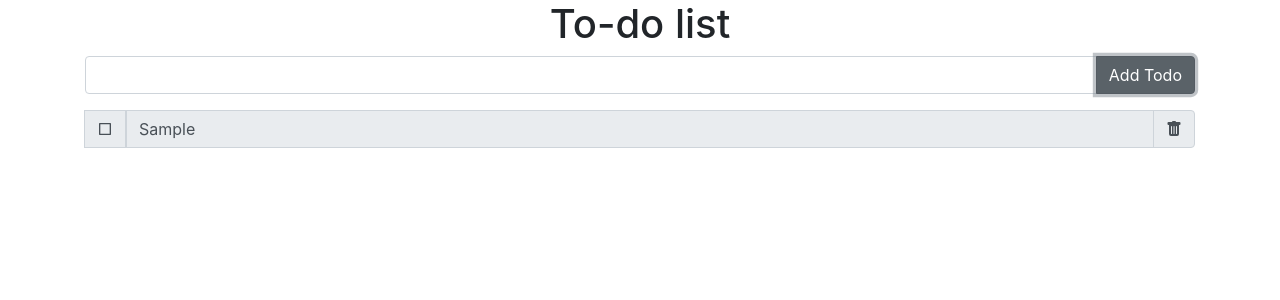
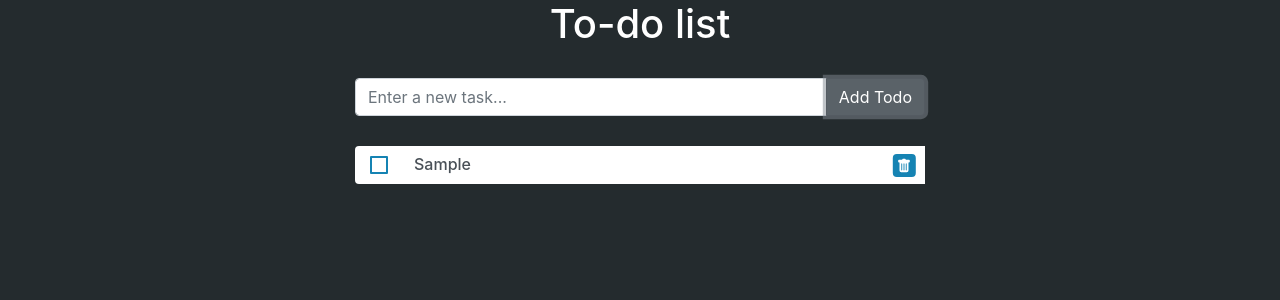
Before and after one commit to Olagammal/todo-app, a React (Create React App) app: page / in a window 1280 px wide. Both pictures are taken after typing "Sample" into the empty fields and a click on the button "Add Todo". Shown: the top 300 px of the page. Built offline with nearby package versions, Linux system fonts and the light colour scheme.

Commit message:
added styles

```diff
--- /dev/null
+++ b/src/App.css
@@ -0,0 +1,63 @@
+body {
+  padding: 0;
+  margin: 0;
+  box-sizing: border-box;
+  background-color: #242b2e;
+}
+h1 {
+  color: #ffffff;
+}
+form {
+  margin-top: 30px;
+}
+.container {
+  width: 600px;
+}
+.addTodobtn {
+  background-color: #1583b3;
+}
+.addTodobtn:hover {
+  background-color: #1aa0d9;
+}
+.form-control[readonly] {
+  background-color: #fff !important;
+  font-weight: 500;
+  border: none;
+  padding: 0.375rem 0.75rem 0.55rem 0.75rem;
+  pointer-events: none;
+}
+.singleTodo {
+  width: 104%;
+  margin: 4px 0;
+}
+.check-box {
+  background: #ffffff;
+  border: none;
+}
+.check-box svg {
+  font-size: 1.5rem;
+  color: #1583b3;
+  cursor: pointer;
+}
+.trash-icon {
+  background-color: #1583b3;
+  border: none;
+  height: 23px;
+  width: 23px;
+  padding: 0 0 0 0.25rem;
+  transform: translate(-140%, 35%);
+  cursor: pointer;
+  border-radius: 0.25rem;
+}
+.trash-icon:hover {
+  background-color: red;
+}
+.trash-icon svg {
+  width: 0.9rem;
+  color: #ffffff;
+}
+input.completed.form-control,
+.completed {
+  background-color: #7fbfdb !important;
+  text-decoration: line-through;
+}
--- a/src/App.js
+++ b/src/App.js
@@ -4,6 +4,7 @@ import InputTodo from "./components/InputTodo";
 import TodoContainer from "./components/TodoContainer";
 
 import "bootstrap/dist/css/bootstrap.min.css";
+import "./App.css";
 
 class App extends Component {
   render() {
--- a/src/components/InputTodo.js
+++ b/src/components/InputTodo.js
@@ -49,9 +49,12 @@ class InputTodo extends Component {
               onKeyPress={(e) =>
                 e.key === "Enter" ? this.handleAddTodo(e) : ""
               }
+              placeholder="Enter a new task..."
             />
             <InputGroupAddon addonType="append">
-              <Button type="submit">Add Todo</Button>
+              <Button type="submit" className="addTodobtn">
+                Add Todo
+              </Button>
             </InputGroupAddon>
           </InputGroup>
         </FormGroup>
--- a/src/components/Todo.js
+++ b/src/components/Todo.js
@@ -1,6 +1,6 @@
 import React, { Component } from "react";
 import { connect } from "react-redux";
-import { Input, InputGroup, InputGroupAddon, Button } from "reactstrap";
+import { Input, InputGroup, InputGroupAddon } from "reactstrap";
 import { bindActionCreators } from "redux";
 import { BsFillTrashFill } from "react-icons/bs";
 import { RiCheckboxBlankLine, RiCheckboxFill } from "react-icons/ri";
@@ -20,11 +20,16 @@ class Todo extends Component {
   };
   render() {
     return (
+      <div className={`singleTodo`}>
         <InputGroup>
-        <InputGroupAddon addonType="append">
+          <InputGroupAddon addonType="prepend">
             <span
-            className="input-group-text"
-            onClick={(e) => this.toggleTodoCompletion(this.props.singleTodo.id)}
+              className={`input-group-text check-box ${
+                this.props.singleTodo.status === "completed" ? `completed` : ``
+              }`}
+              onClick={(e) =>
+                this.toggleTodoCompletion(this.props.singleTodo.id)
+              }
             >
               {this.props.singleTodo.status === "pending" ? (
                 <RiCheckboxBlankLine />
@@ -33,24 +38,27 @@ class Todo extends Component {
               )}
             </span>
           </InputGroupAddon>
-        <Input value={this.props.singleTodo.text} readOnly />
-        <InputGroupAddon addonType="append">
+          <Input
+            value={this.props.singleTodo.text}
+            readOnly
+            className={`${
+              this.props.singleTodo.status === "completed" ? `completed` : ``
+            }`}
+          />
           <span
-            className="input-group-text"
+            className="input-group-text trash-icon"
             onClick={(e) => this.handleDeleteTodo(this.props.singleTodo.id)}
           >
             <BsFillTrashFill />
           </span>
-        </InputGroupAddon>
         </InputGroup>
+      </div>
     );
   }
 }
 
 const mapStateToProps = (state) => {
-  return {
-    // todo: state.TodoReducer,
-  };
+  return {};
 };
 
 const mapDispatchToProps = (dispatch) => {
--- a/src/reducer/TodoReducer.js
+++ b/src/reducer/TodoReducer.js
@@ -13,9 +13,9 @@ const TodoReducer = (state = initialState, action) => {
       let placeHolderTodos = JSON.parse(JSON.stringify(state.todos));
       placeHolderTodos.map((singleTodo) =>
         singleTodo.id === action.payload
-          ? singleTodo.status === "complete"
+          ? singleTodo.status === "completed"
             ? (singleTodo.status = "pending")
-            : (singleTodo.status = "complete")
+            : (singleTodo.status = "completed")
           : ""
       );
       return { ...state, todos: [...placeHolderTodos] };
```
Lines whose indentation alone changed are shown as unchanged.
